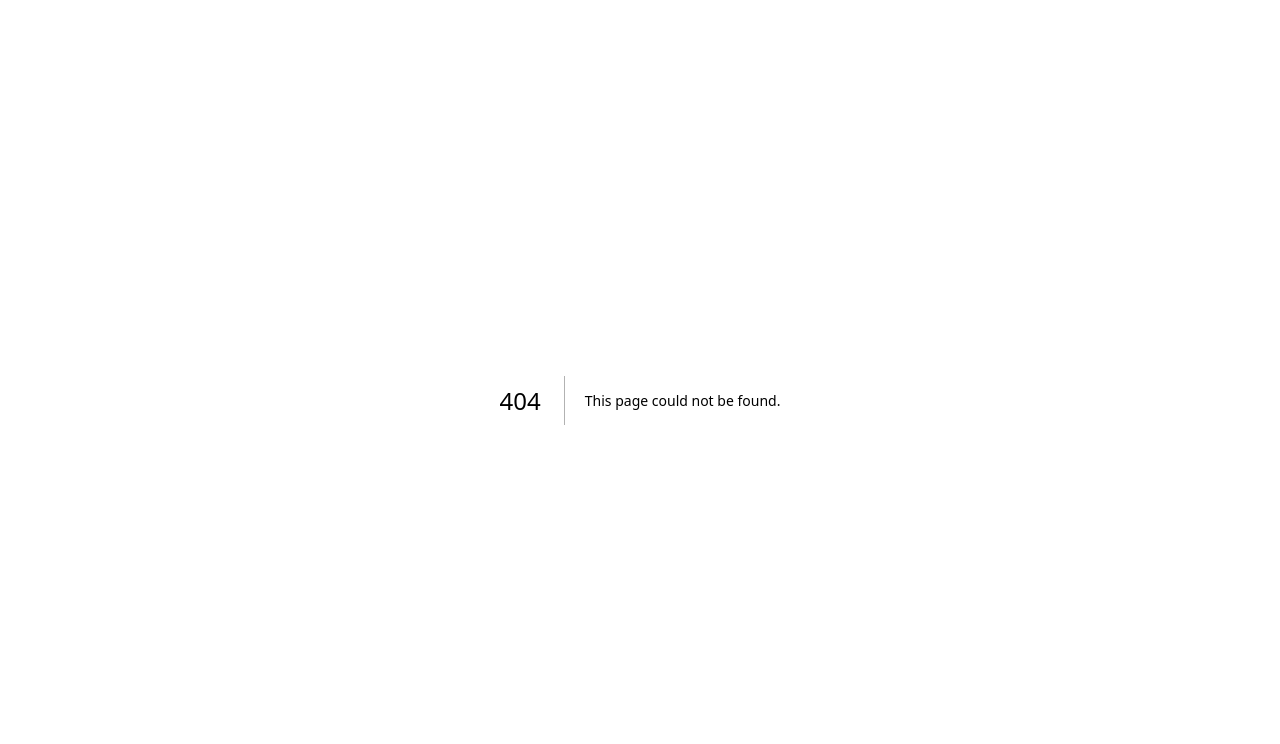
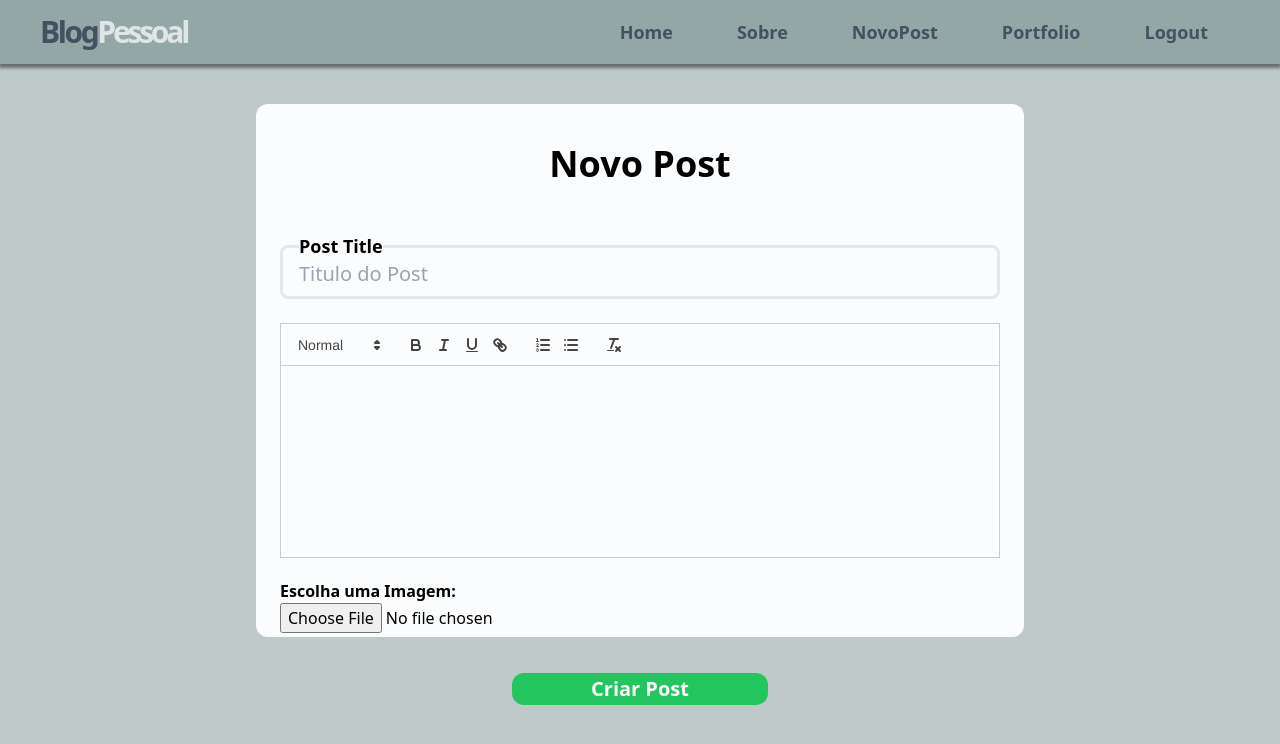
Before and after one commit to DarlanDuarte/Projeto-Blog-FrontEnd, a Next.js app: page /newPost in a window 1280 px wide. Before the commit this address had no page. Shown: the top 744 px of the page. Built offline with nearby package versions, Linux system fonts and the light colour scheme.

Commit message:
Novo Post Criado

```diff
--- a/package.json
+++ b/package.json
@@ -18,9 +18,11 @@
     "framer-motion": "^10.16.4",
     "next": "13.4.19",
     "postcss": "8.4.29",
+    "quill": "^1.3.7",
     "react": "18.2.0",
     "react-dom": "18.2.0",
     "react-icons": "^4.11.0",
+    "react-quill": "^2.0.0",
     "tailwindcss": "3.3.3",
     "typescript": "5.2.2"
   }
--- a/src/components/Header.tsx
+++ b/src/components/Header.tsx
@@ -30,7 +30,7 @@ const Header: React.FC = () => {
           <li
             className={`mx-8 text-lg font-semibold cursor-pointer  text-[#455060] hover:border-b-[3px]`}
           >
-            <Link href={"/about"}>NovoPost</Link>
+            <Link href={"/newPost"}>NovoPost</Link>
           </li>
           <li
             className={`mx-8 text-lg font-semibold cursor-pointer  text-[#455060] hover:border-b-[3px]`}
--- a/src/components/PostCard.tsx
+++ b/src/components/PostCard.tsx
@@ -1,7 +1,14 @@
+import React from "react";
 import Image from "next/image";
-import React from "react";
+import { useRouter } from "next/router";
 
 const PostCard: React.FC = () => {
+  const router = useRouter();
+
+  function handleClick() {
+    router.push("/post");
+  }
+
   return (
     <div
       className={` relative  w-[20rem] h-[30rem] bg-[#e0e5e6] mx-5 mt-5 shadow-3xl mb-5 `}
@@ -24,6 +31,7 @@ const PostCard: React.FC = () => {
         elit.
       </p>
       <button
+        onClick={() => handleClick()}
         className={`absolute bottom-0 w-full px-5 py-2 bg-[#5b627e] text-white text-xl `}
       >
         Continue Lendo
--- a/src/components/SideBar.tsx
+++ b/src/components/SideBar.tsx
@@ -9,7 +9,7 @@ import {
 
 const SideBar: React.FC = () => {
   return (
-    <aside className={``}>
+    <div className={``}>
       <div className={``}>
         <Image
           src={"/img/blog-background.jpg"}
@@ -60,7 +60,7 @@ const SideBar: React.FC = () => {
           </li>
         </ul>
       </div>
-    </aside>
+    </div>
   );
 };
 
--- /dev/null
+++ b/src/components/TextArea.tsx
@@ -0,0 +1,26 @@
+import React, { useState } from "react";
+import ReactQuill from "react-quill";
+import "react-quill/dist/quill.snow.css";
+
+import dynamic from "next/dynamic";
+
+const MyEditor = dynamic(() => import("react-quill"), {
+  ssr: false, // Evita a renderização do lado do servidor
+});
+
+const TextArea: React.FC = () => {
+  const [description, setDescription] = useState("");
+
+  return (
+    <>
+      <MyEditor
+        theme="snow"
+        value={description}
+        onChange={setDescription}
+        className={`h-48 `}
+      />
+    </>
+  );
+};
+
+export default TextArea;
--- a/src/pages/index.tsx
+++ b/src/pages/index.tsx
@@ -18,9 +18,9 @@ export default function Home() {
           <Posts />
         </main>
 
-        <div className={`w-2/12 h-[92vh]   bg-[#fbfcfd] p-5 shadow-3xl`}>
+        <aside className={`w-2/12 h-[92vh]   bg-[#fbfcfd] p-5 shadow-3xl`}>
           <SideBar />
-        </div>
+        </aside>
       </div>
     </section>
   );
--- /dev/null
+++ b/src/pages/newPost.tsx
@@ -0,0 +1,67 @@
+import Header from "@/components/Header";
+import TextArea from "@/components/TextArea";
+import React, { useState, useEffect } from "react";
+
+const NewPost: React.FC = () => {
+  const [title, setTitle] = useState<string>("");
+  const [imagem, setImagem] = useState<File | null>(null);
+
+  return (
+    <div className={`w-screen h-screen overflow-hidden bg-[#bec9ca]`}>
+      <Header />
+      <main className={`flex justify-center mt-10 w-full h-full`}>
+        <form className={`w-3/5 h-2/3 bg-[#fbfcfd] rounded-xl`}>
+          <h1 className={`text-center mt-10 mb-12 text-4xl font-bold`}>
+            Novo Post
+          </h1>
+          <fieldset
+            className={`flex flex-col border-[3px] px-4  mx-6 rounded-lg`}
+          >
+            <legend className={`text-lg font-semibold`}>
+              <label htmlFor="titulo">Post Title</label>
+            </legend>
+            <input
+              type="text"
+              id="titulo"
+              value={title}
+              onChange={(e) => {
+                setTitle(e.target.value);
+              }}
+              className={`outline-none text-xl mb-2 font-medium bg-[#fbfcfd]`}
+              placeholder="Titulo do Post"
+            />
+          </fieldset>
+          <div className={`mx-6 mt-6 h-60`}>
+            <TextArea />
+          </div>
+          <div className="flex flex-col mx-6 mt-4">
+            <label className={`text-black font-semibold`} htmlFor="image">
+              Escolha uma Imagem:
+            </label>
+            <input
+              type="file"
+              name="image"
+              id="image"
+              accept="image/*"
+              onChange={(e: React.ChangeEvent<HTMLInputElement>) => {
+                const file = e.target.files?.[0];
+                if (file) {
+                  setImagem(file);
+                }
+              }}
+            />
+          </div>
+          <div className={`flex justify-center items-center mt-10`}>
+            <button
+              className={`text-xl font-bold bg-green-500 w-1/3 h-8 rounded-xl text-white hover:bg-green-700 duration-500`}
+            >
+              Criar Post
+            </button>
+          </div>
+        </form>
+      </main>
+    </div>
+  );
+};
+
+export default NewPost;
--- /dev/null
+++ b/src/pages/post.tsx
@@ -0,0 +1,13 @@
+import Header from "@/components/Header";
+import React from "react";
+
+const Post: React.FC = () => {
+  return (
+    <div>
+      <Header />
+      <div></div>
+    </div>
+  );
+};
+
+export default Post;
```
Also changed, not shown: 1 other file (tests, documents, lock files or other folders).
